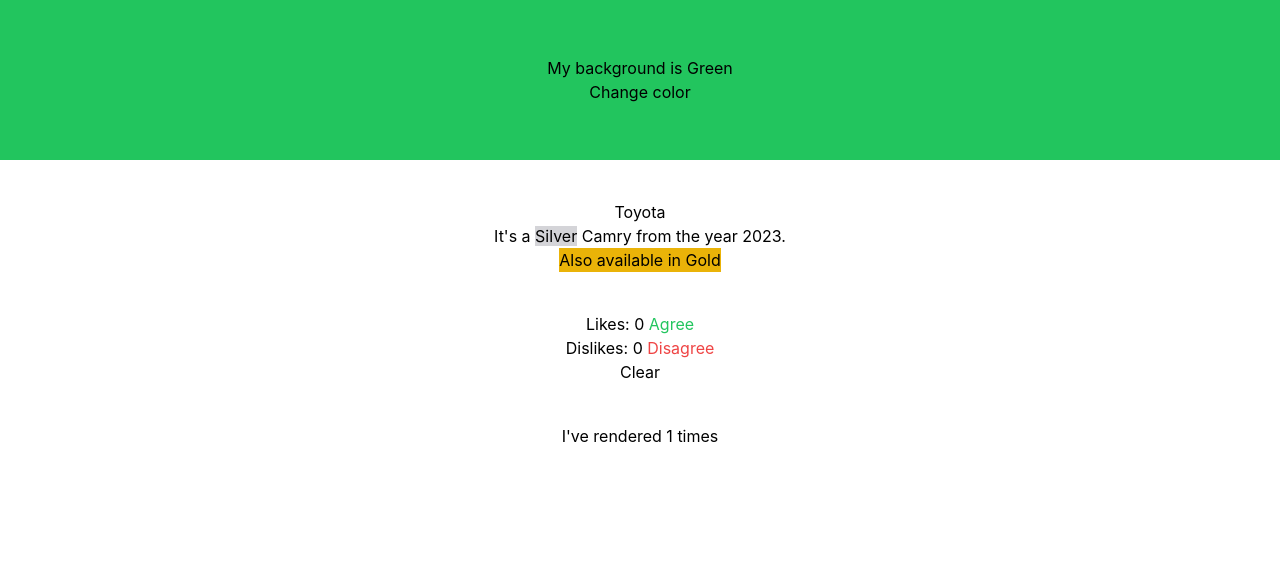
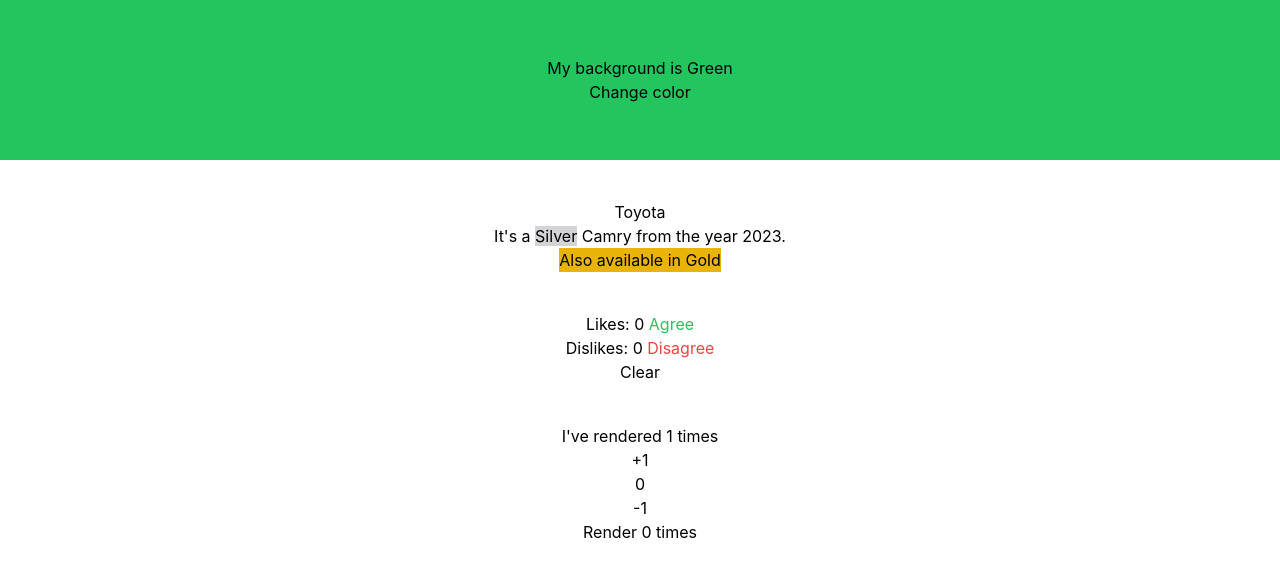
Before and after one commit to na-talia/react-hooks-playground, a React (Create React App) app: page / in a window 1280 px wide. Shown: the top 576 px of the page. Built offline with nearby package versions, Linux system fonts and the light colour scheme.

Commit message:
add useRef hook

```diff
--- a/src/App.js
+++ b/src/App.js
@@ -3,6 +3,7 @@
 import TextColor from "./TextColor";
 import AgreeDisagree from "./AgreeDisagree";
 import Counter from "./Counter";
+import MyInput from "./MyInput";
 
 function App() {
   return (
@@ -11,6 +12,7 @@
       <TextColor />
       <AgreeDisagree />
       <Counter />
+      <MyInput />
     </div>
   );
 }
--- a/src/Counter.jsx
+++ b/src/Counter.jsx
@@ -6,7 +6,7 @@
   useEffect(() => {
     const timer = setTimeout(() => {
       setCount((count) => count + 1);
-    }, 3000);
+    }, 5000);
 
     // Clear the timeout if the component unmounts
     return () => clearTimeout(timer);
--- /dev/null
+++ b/src/MyInput.jsx
@@ -0,0 +1,21 @@
+import React, { useEffect, useRef, useState } from "react";
+
+const MyInput = () => {
+  const [value, setValue] = useState(0);
+  const count = useRef(0);
+
+  useEffect(() => {
+    count.current++;
+  }, [value]);
+
+  return (
+    <div>
+      <button onClick={() => setValue((prev) => prev + 1)}>+1</button>
+      <h2>{value}</h2>
+      <button onClick={() => setValue((prev) => prev - 1)}>-1</button>
+      <h2>Render {count.current} times</h2>
+    </div>
+  );
+};
+
+export default MyInput;
```
